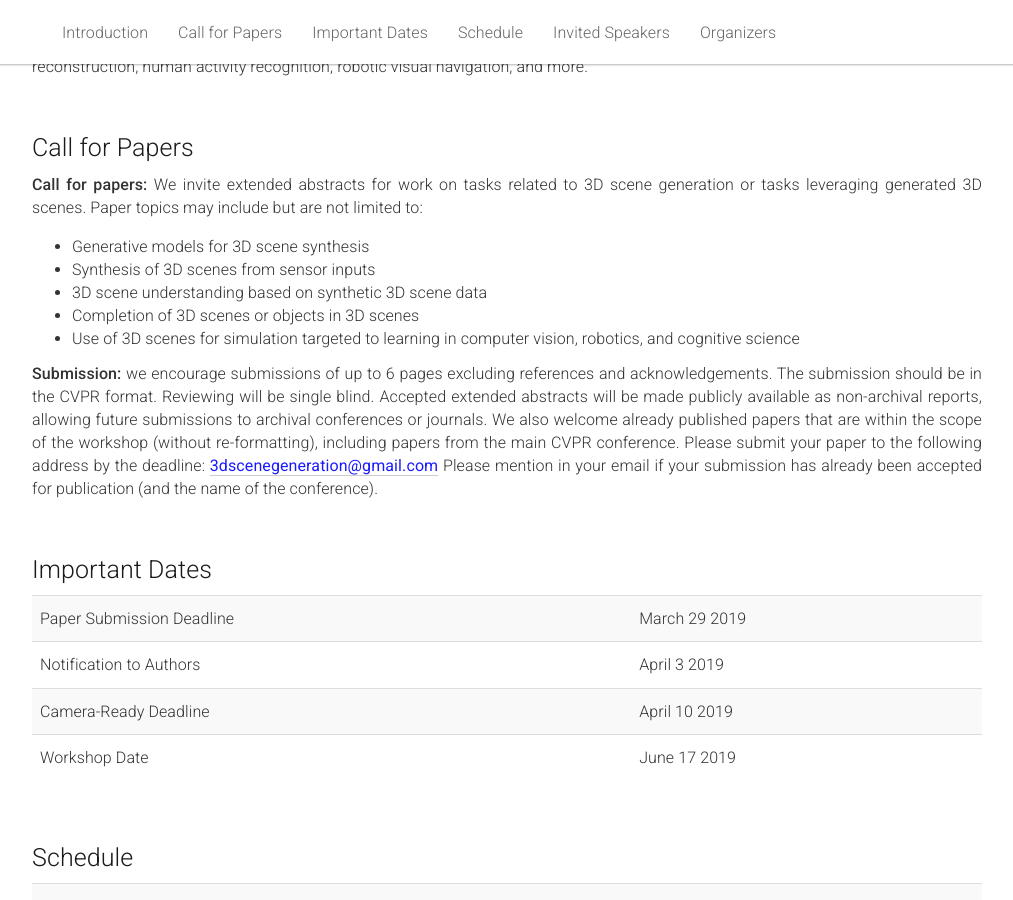
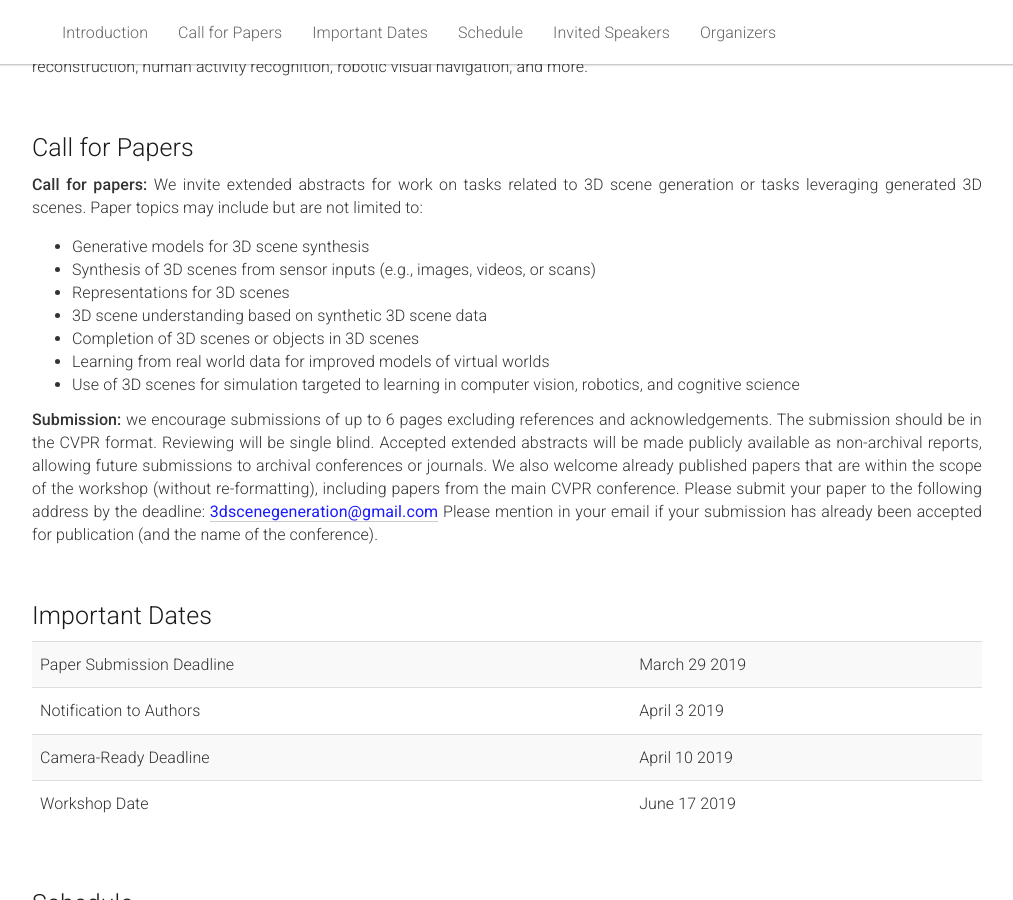
Before and after one commit to 3dscenegen/3dscenegen.github.io, a Jekyll site: the page built from _pages/home.md, in a window 1280 px wide and 900 px high, scrolled down 1106 px. Shown: the whole window, without its empty margins (133-1146 px from the left). Built offline with Jekyll 4.4.1, drawn with Linux system fonts in a browser that asks for light colours.

Commit message:
add some more details in call

```diff
--- a/_pages/home.md
+++ b/_pages/home.md
@@ -61,9 +61,11 @@ acknowledgements: ""
     </p>
     <ul>
       <li>Generative models for 3D scene synthesis</li>
-      <li>Synthesis of 3D scenes from sensor inputs</li>
+      <li>Synthesis of 3D scenes from sensor inputs (e.g., images, videos, or scans)</li>
+      <li>Representations for 3D scenes</li>
       <li>3D scene understanding based on synthetic 3D scene data</li>
       <li>Completion of 3D scenes or objects in 3D scenes</li>
+      <li>Learning from real world data for improved models of virtual worlds</li>
       <li>Use of 3D scenes for simulation targeted to learning in computer vision, robotics, and cognitive science</li>
     </ul>
     <p>
```
